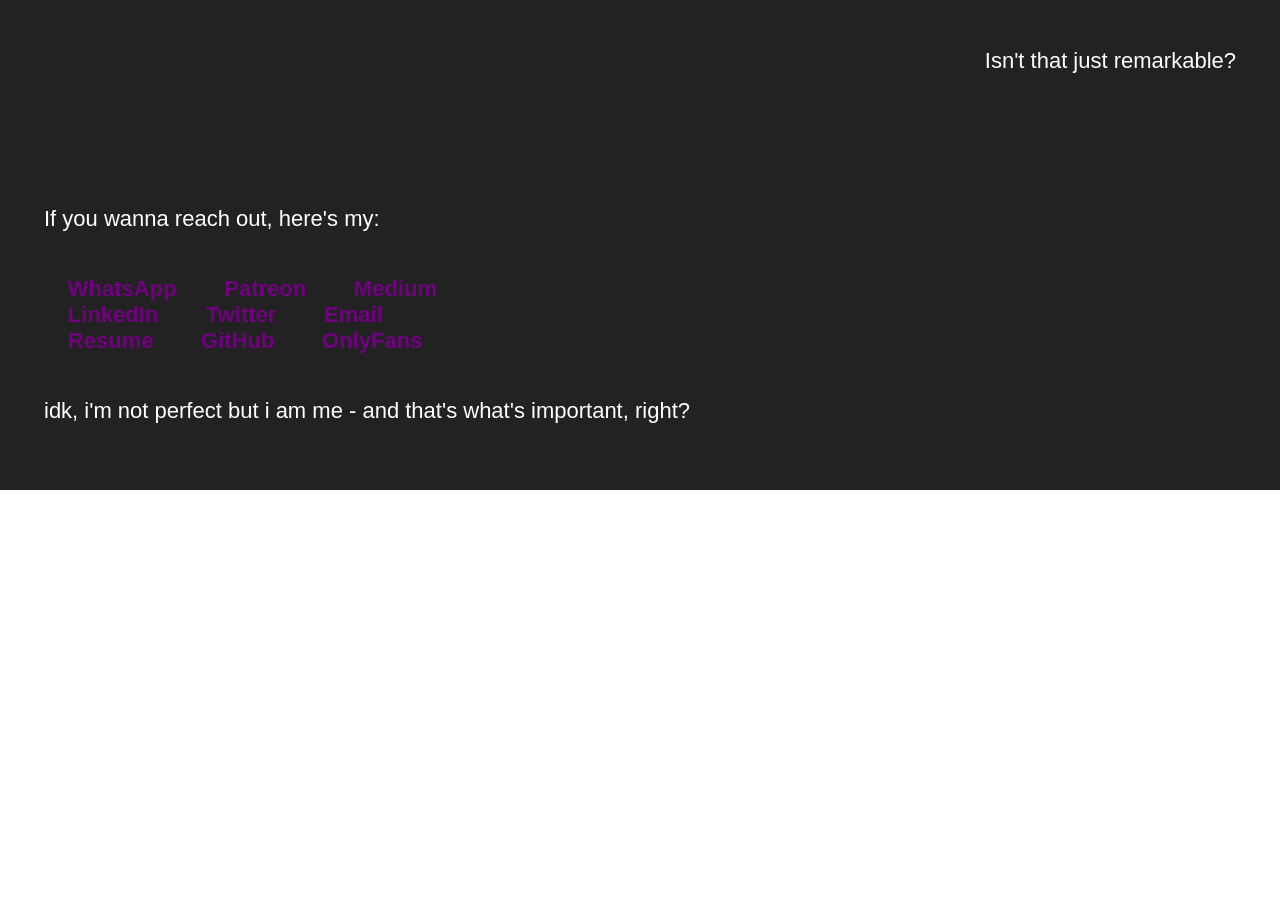
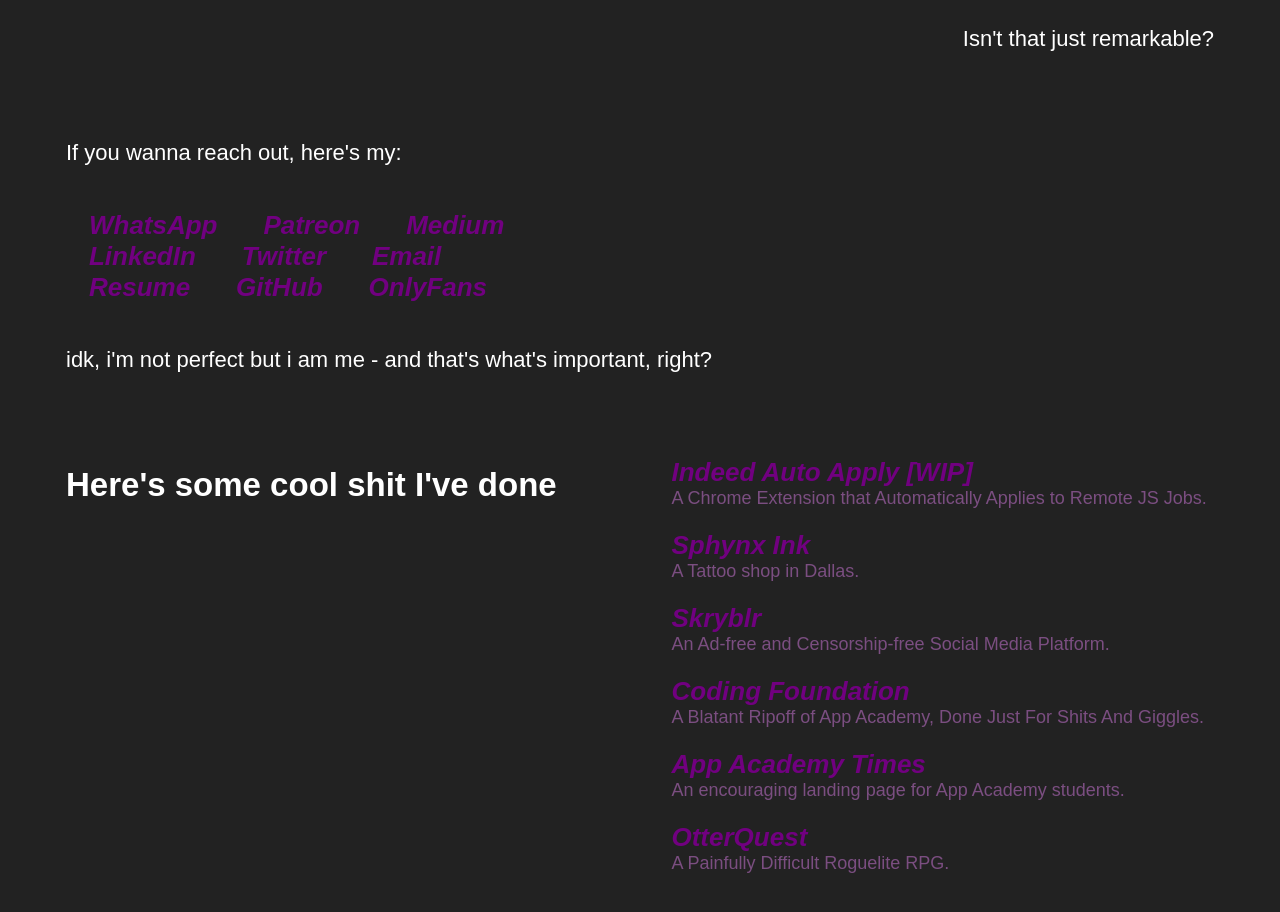
Before and after one commit to Psyclapped/zebulunmcneill.com, a React (Create React App) app in the folder zebulunmcneill/: page / in a window 1280 px wide. Shown: the part 538-1450 px from the top of the page. Before the commit the page ends 1028 px from the top, so only its background shows below. Built offline with nearby package versions, Linux system fonts and the light colour scheme.

Commit message:
updating stylings

```diff
--- a/zebulunmcneill/src/App.css
+++ b/zebulunmcneill/src/App.css
@@ -27,7 +27,7 @@
 
 .blurb {
   display: flex;
-  padding: 2em;
+  padding: 1em 3em;
   background-color: #222222;
   color: white;
   font-size: calc(10px + 1.5vmin);
@@ -38,7 +38,7 @@
 .contact {
   background-color: #222222;
   color: white;
-  padding: 2em;
+  padding: 1em 3em;
   font-size: calc(10px + 1.5vmin);
   text-align: left;
   display: flex;
@@ -46,12 +46,38 @@
   overflow-wrap: anywhere;
 }
 
-.contact a {
+.portfolio {
+  background-color: #222222;
+  color: white;
+  padding: 1em 3em;
+  font-size: calc(10px + 1.5vmin);
+  text-align: justify;
+  display: flex;
+  gap: 10%;
+
+}
+
+.portfolio > p > a {
+  color: rgb(113, 0, 128);
+  font-weight: bold;
+  text-decoration: none;
+  font-style: italic;
+  font-size: calc(10px + 2vmin);
+}
+
+.portfolio > p {
+  font-size: calc(10px + 1vmin);
+  color:rgb(123, 78, 129)
+}
+
+.contact a{
   flex-direction: column;
   padding: 0 2%;
   text-decoration: none;
   color: rgb(113, 0, 128);
   font-weight: bold;
+  font-style: italic;
+  font-size: calc(10px + 2vmin);
 }
 
 .App-link {
--- a/zebulunmcneill/src/App.js
+++ b/zebulunmcneill/src/App.js
@@ -3,6 +3,7 @@
 import Navi from './Navi';
 import Blurb from './Blurb';
 import Contact from './Contact';
+import Portfolio from './Portfolio';
 
 function App() {
   return (
@@ -12,6 +13,7 @@
       </header>
       <Blurb />
       <Contact />
+      <Portfolio />
     </div>
   );
 }
--- /dev/null
+++ b/zebulunmcneill/src/Portfolio.js
@@ -0,0 +1,33 @@
+function Portfolio() {
+  return (
+    <div className="portfolio">
+      <h2>Here's some cool shit I've done</h2>
+      <p>
+        <a href="https://github.com/Psyclapped/indeedAutoApply" target="_blank">Indeed Auto Apply [WIP]</a><br />A Chrome
+          Extension that Automatically Applies to Remote JS Jobs.
+        <br />
+        <br />
+        <a href="https://sphynxink.com/" target="_blank">Sphynx Ink</a><br />A Tattoo shop in Dallas.
+        <br />
+        <br />
+        <a href="https://skryblr.com/" target="_blank">Skryblr</a><br />An Ad-free and Censorship-free Social Media
+          Platform.
+        <br />
+        <br />
+        <a href="https://codingfoundation.org/" target="_blank">Coding Foundation</a><br />A Blatant Ripoff of App Academy,
+          Done
+          Just For Shits And Giggles.
+        <br />
+        <br />
+        <a href="https://appacademytimes.com/" target="_blank">App Academy Times</a><br />An encouraging landing page for App Academy students.
+        <br />
+        <br />
+        <a href="https://store.steampowered.com/app/1857220/OtterQuest/" target="_blank">OtterQuest</a><br />A Painfully
+          Difficult Roguelite RPG.
+      </p>
+    </div>
+  )
+}
+
+
+export default Portfolio;
```
